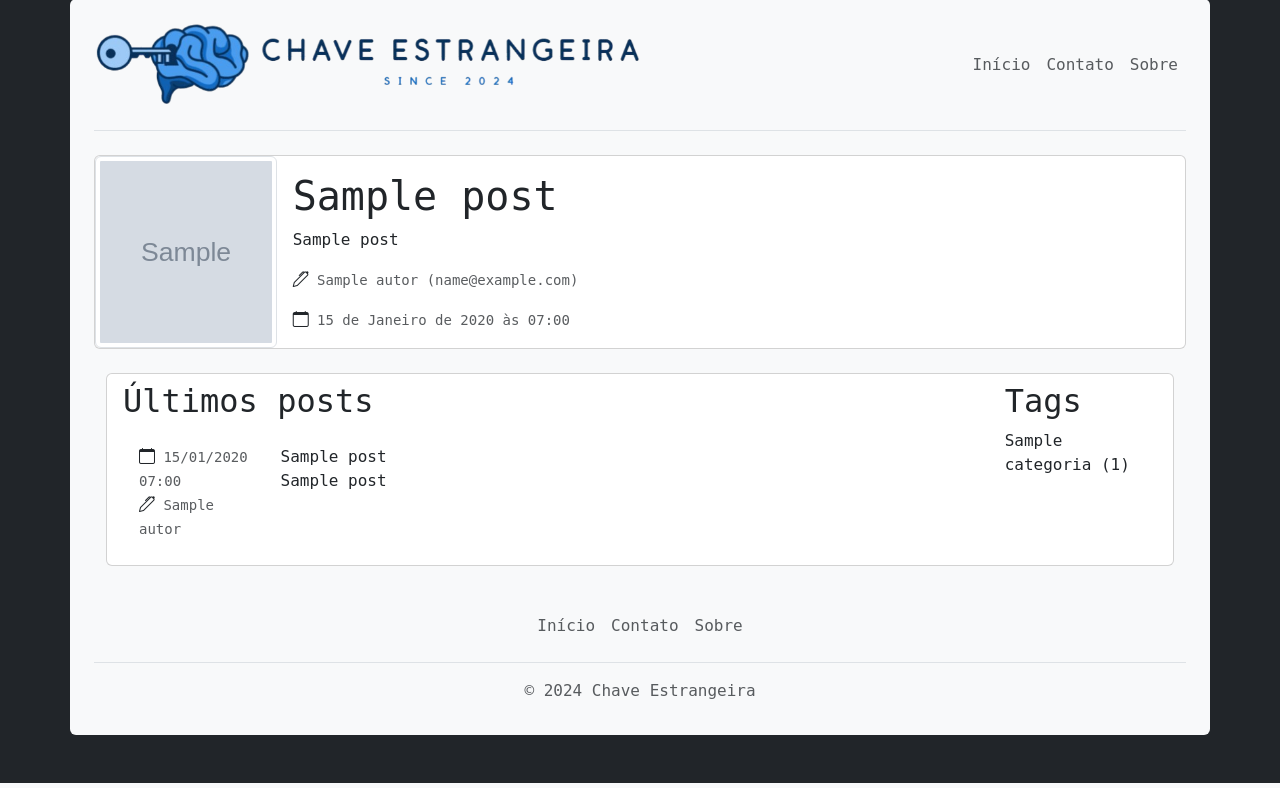
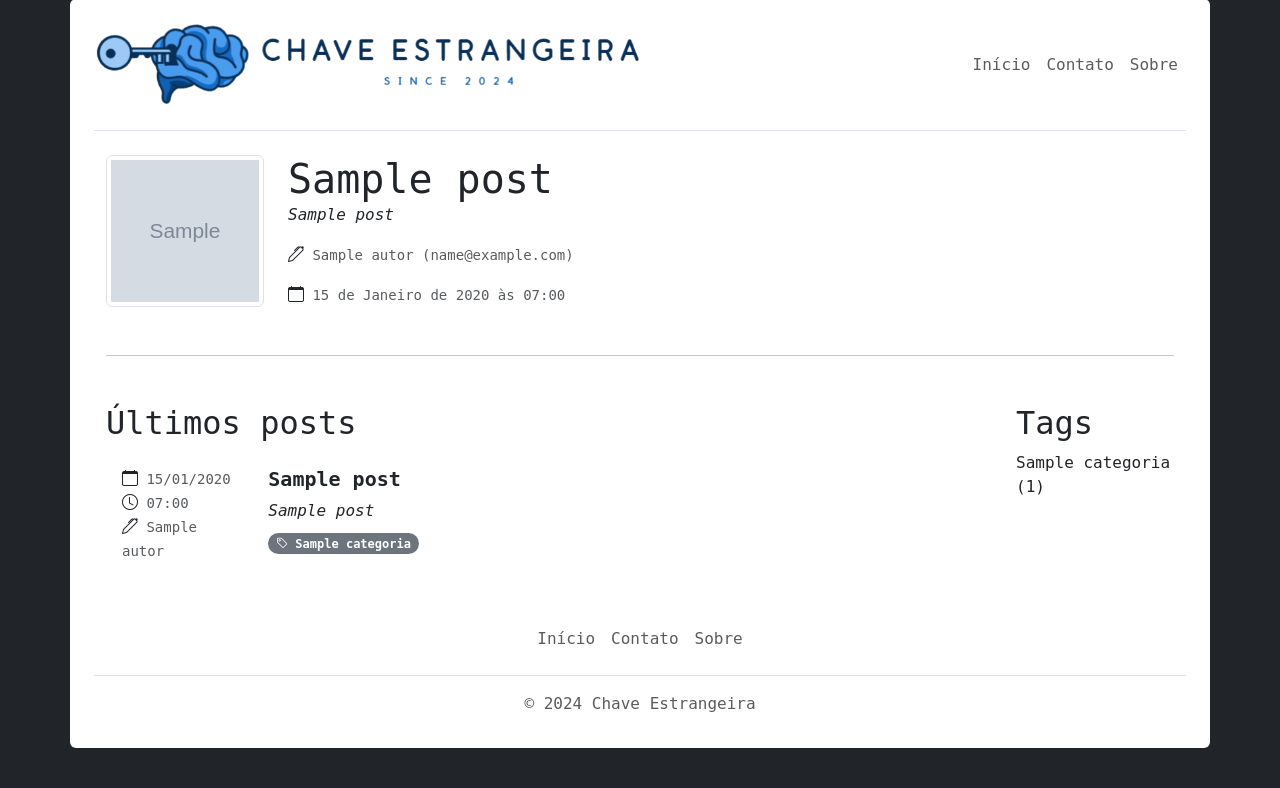
Before and after one commit to gsmaydana/chave_estrangeira, a Django app: page / in a window 1280 px wide. Shown: the part 17-805 px from the top of the page. Run offline with Django 5.2, Linux system fonts and the light colour scheme; tables that the repository leaves empty hold one stand-in row (values such as "Sample post"); grey boxes marked "Sample" are stand-in pictures; some libraries are stand-ins or nearby versions.

Commit message:
ultimos posts

```diff
--- a/static/css/chave_estrangeira.css
+++ b/static/css/chave_estrangeira.css
@@ -1,13 +1,34 @@
 body {
-    font-family: "IBM Plex Mono", monospace;
-    font-weight: 300;
-    font-style: normal;
+  font-family: "IBM Plex Mono", monospace;
+  font-weight: 300;
+  font-style: normal;
 }
 
 h1, h2, h3, h4, h5, h6, p, button {
-    font-family: "IBM Plex Mono", monospace;
+  font-family: "IBM Plex Mono", monospace;
   font-weight: 300;
   font-style: normal;
+}
+
+strong {
+  font-weight: 700;
+}
+
+em, i {
+  font-style: italic;
+}
+
+#main {
+  background-color: white;
+}
+
+.divider {
+  margin-top: 3rem !important;
+  margin-bottom: 3rem !important;
+}
+
+.tags {
+  margin-top: 0.5rem;
 }
 
 .alert-topo {
--- a/templates/base.html
+++ b/templates/base.html
@@ -24,7 +24,7 @@
 
     </head>
     <body class="bg-dark py-3">
-        <div id="main" class="container bg-light rounded">
+        <div id="main" class="container rounded">
 
             {% block header %}
                 {% include 'header.html' %}
--- a/templates/index.html
+++ b/templates/index.html
@@ -4,8 +4,7 @@
 {% block content %}
     <div class="container">
         <a href="{% url 'sobre' %}" class="nav-link">
-            <div class="row card mb-4 rounded">
-                <div class="row g-0">
+            <div class="row mb-4 rounded">
                 {% if destaque.imagem %}
                     <div class="col-md-2">
                         <img src="{{ destaque.imagem.url }}" class="img-thumbnail img-destaque">
@@ -15,18 +14,18 @@
                     <div class="col-md">
                 {% endif %}
                         <div class="card-body">
-                                <h1 class="card-title">{{ destaque.titulo }}</h5>
-                                <p class="card-text">{{ destaque.subtitulo }}</p>
+                            <h1 class="card-title">{{ destaque.titulo }}</h1>
+                            <p class="card-text"><em>{{ destaque.subtitulo }}</em></p>
                             <p class="card-text"><i class="bi bi-pen"></i><small class="text-body-secondary"> {{ destaque.autor }}</small></p>
                             <p class="card-text"><i class="bi bi-calendar"></i><small class="text-body-secondary"> {{ destaque.criado_em }}</small></p>
                         </div>
                     </div>
             </div>
-            </div>
         </a>
 
-        <div class="card card-body rounded py-2">
-            <div class="row">
+        <div class="divider"><hr></hr></div>
+
+        <div class="row my-4">
             <div class="col-md-10">
                 <h2>Últimos posts</h2>
                 <ul class="list-group list-group-flush">
@@ -34,15 +33,19 @@
                         <li class="list-group-item">
                             <div class="row py-2">
                                 <div class="col-md-2">
-                                        <div class="data-post"><i class="bi bi-calendar"></i><small class="text-body-secondary"> {{ post.criado_em|date:"d/m/Y H:i" }}</small></div>
+                                    <div class="data-post"><i class="bi bi-calendar"></i><small class="text-body-secondary"> {{ post.criado_em|date:"d/m/Y" }}</small></div>
+                                    <div class="data-post"><i class="bi bi-clock"></i><small class="text-body-secondary"> {{ post.criado_em|date:"H:i" }}</small></div>
                                     <div class="autor-post"><i class="bi bi-pen"></i><small class="text-body-secondary"> {{ post.autor.nome }}</small></div>
                                 </div>
                                 <div class="col">
-                                        <div class="titulo-post">{{ post.titulo }}</div>
-                                        <div class="texto-post">{{ post.subtitulo }}</div>
+                                    <div class="titulo-post"><h5><strong>{{ post.titulo }}</strong><h5></div>
+                                    <div class="texto-post"><em>{{ post.subtitulo }}</em></div>
+                                    <div class="tags">
+                                        {% for tag in post.categorias.all %}
+                                            <span class="badge rounded-pill text-bg-secondary"><i class="bi bi-tag"></i> {{ tag }}</span>
+                                        {% endfor %}
                                 </div>
                             </div>
-
                         </li>
                     {% endfor %}
                 </ul>
@@ -56,6 +59,6 @@
                 {% endfor %}
             </div>
         </div>
-        </div>
+
     </div>
 {% endblock %}
```
Lines whose indentation alone changed are shown as unchanged.
